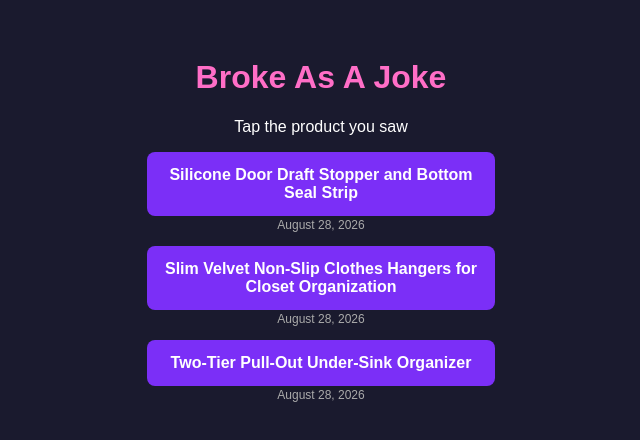
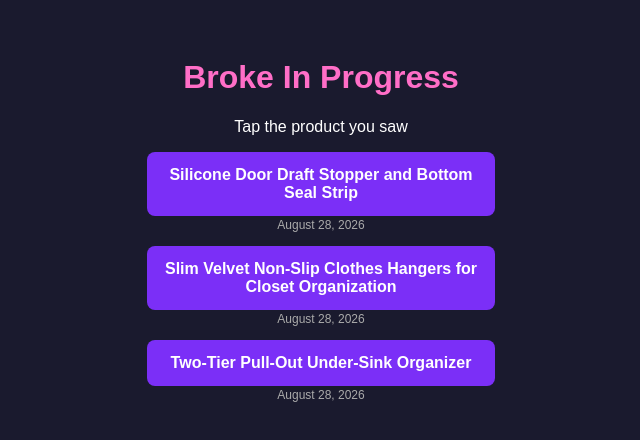
Before and after one commit to F-shmoney-gH/link-hub, a plain HTML site: page index.html in a window 1280 px wide. Shown: the whole page, without its empty margins (319-959 px from the left). Drawn offline with Linux system fonts and the light colour scheme.

Commit message:
Update index.html

```diff
--- a/index.html
+++ b/index.html
@@ -12,7 +12,7 @@ h1{color:#ff6ec7;}
 </style>
 </head>
 <body>
-<h1>Broke As A Joke</h1>
+<h1>Broke In Progress</h1>
 <p>Tap the product you saw</p>
 <div id="links">Loading...</div>
 <script>
```
